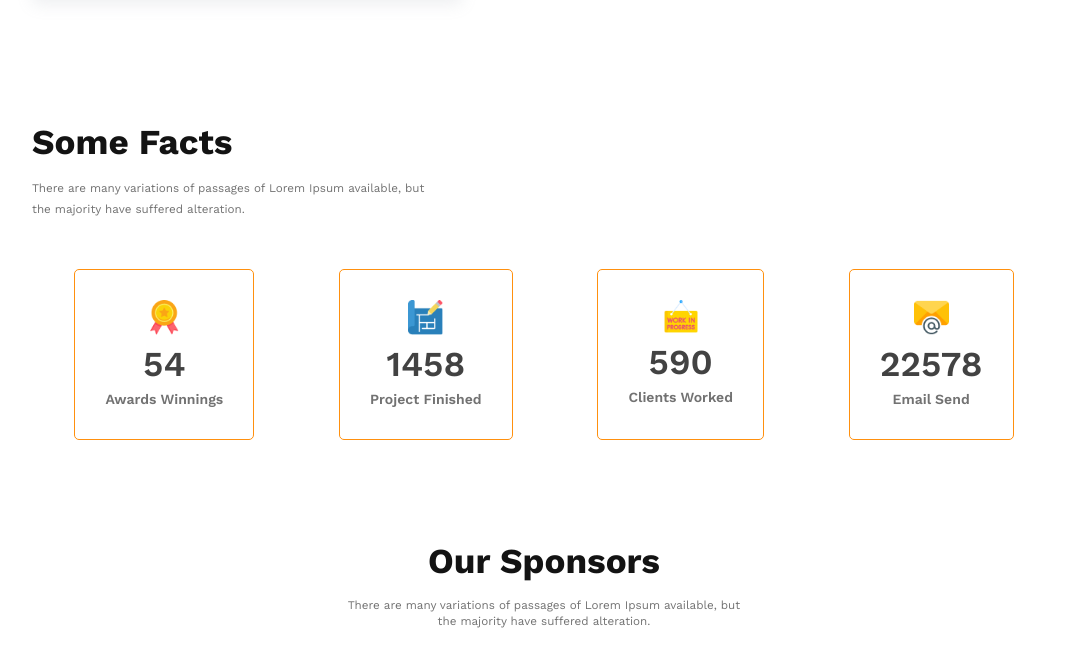
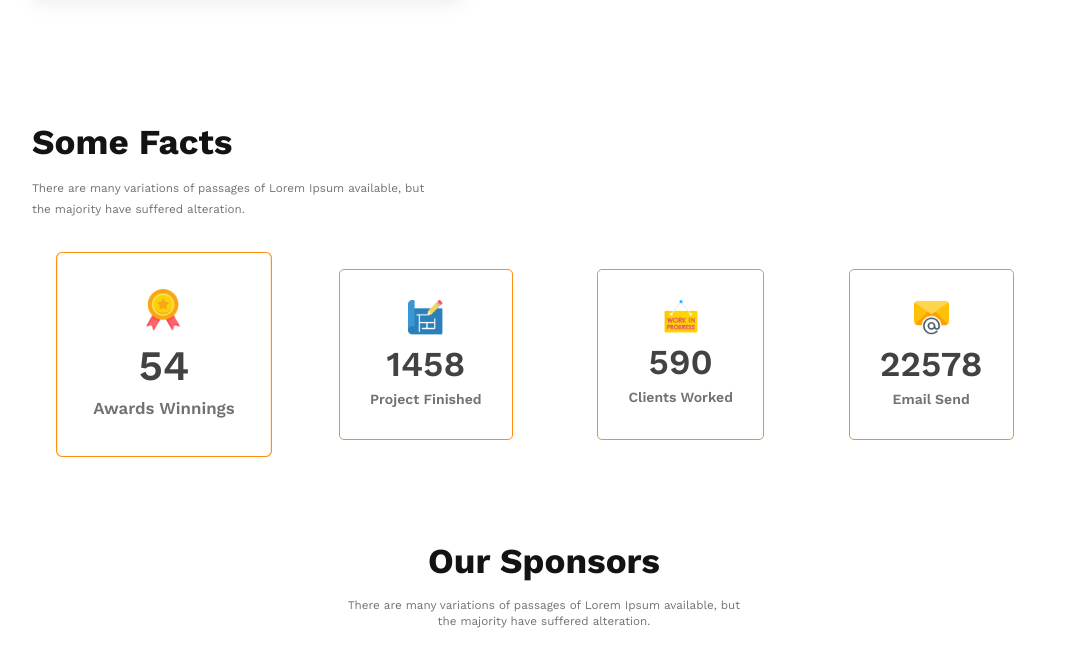
Before and after one commit to nazmus-sakibb/g3-architects, a plain HTML site: page index.html in a window 1280 px wide. In both pictures the pointer is over the element 260 px from the left and 2773 px from the top of the page. Shown: the part 2419-3089 px from the top of the page, without its empty margins (96-1183 px from the left). Drawn offline with nearby package versions, Linux system fonts and the light colour scheme.

Commit message:
transition added on facts card

```diff
--- a/style.css
+++ b/style.css
@@ -283,6 +283,13 @@ p {
     text-align: center;
     padding: 30px;
     border-radius: 5px;
+    transition: all .3s ease-in-out;
+    cursor: pointer;
+}
+
+.facts-card:hover {
+    transform: scale(1.2);
+
 }
 
 .facts-icon {
```
Also changed, not shown: index.html (+1 -1 lines).
